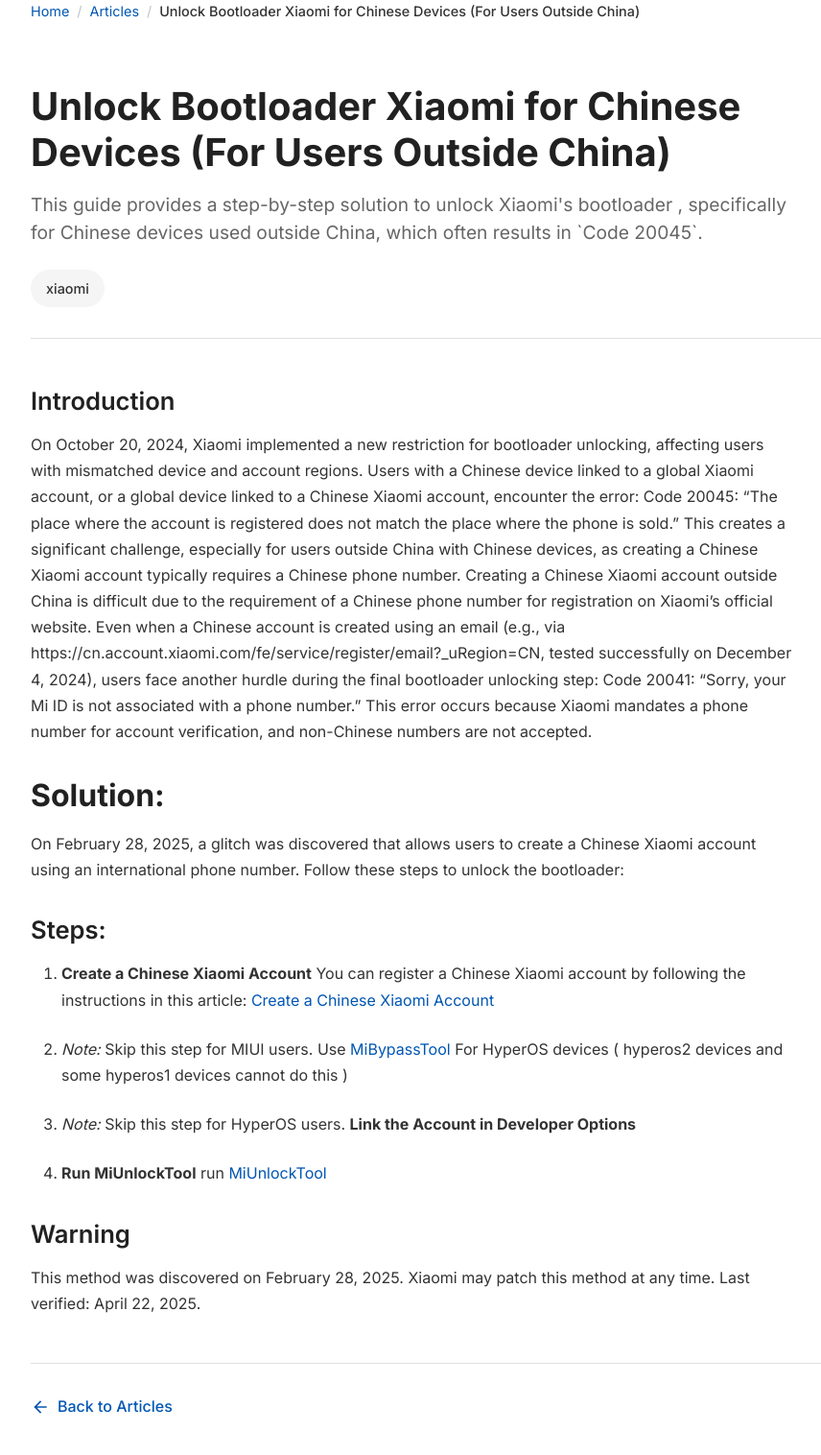
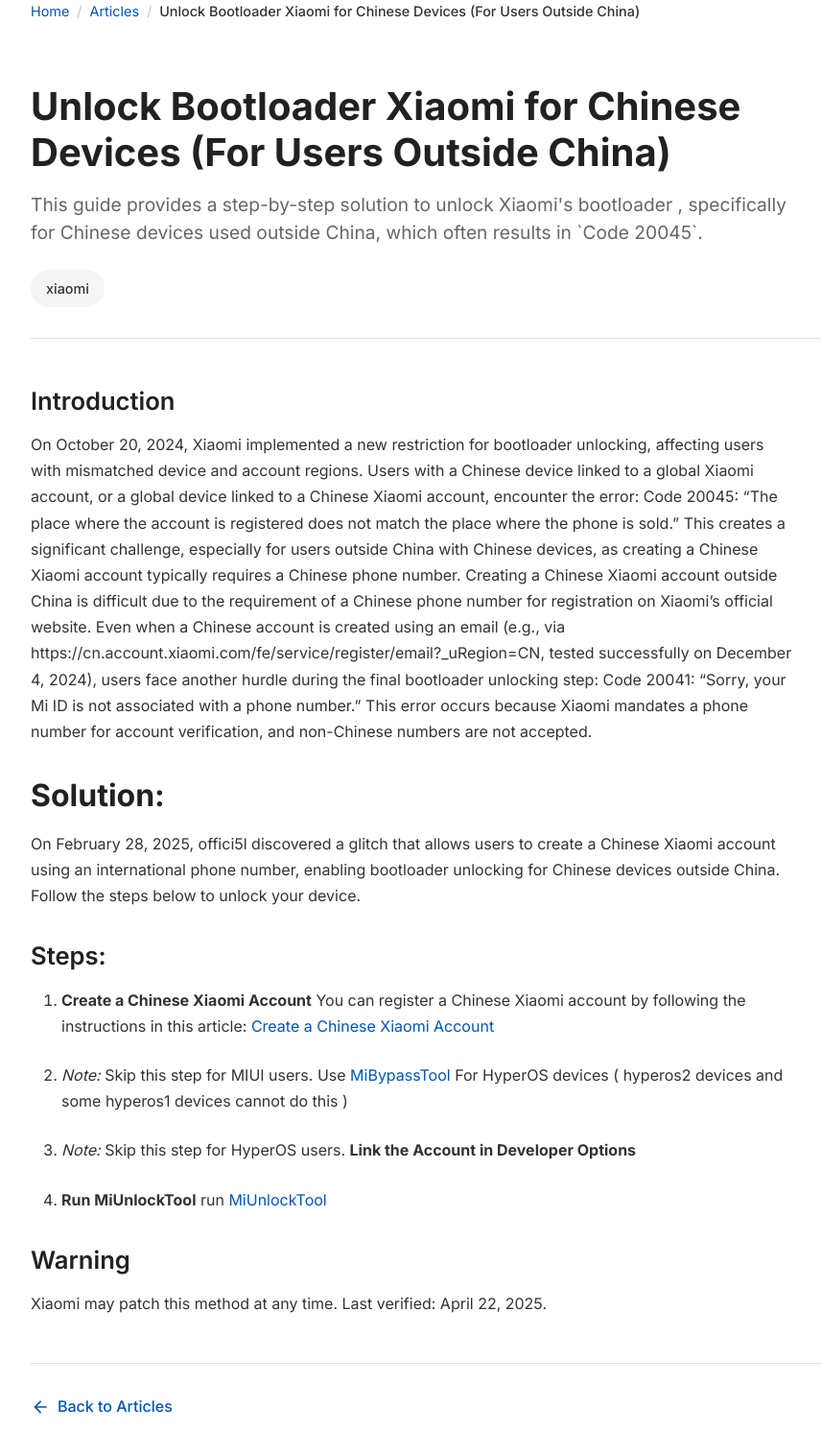
Before and after one commit to offici5l/offici5l.github.io, a Jekyll site: the page built from _articles/mi-cn-unlock.md, in a window 1280 px wide. Shown: the whole page at 96% size, without its empty margins (32-888 px from the left). Built offline with Jekyll 4.4.1, drawn with Linux system fonts in a browser that asks for light colours.

Commit message:
Update mi-cn-unlock.md

```diff
--- a/_articles/mi-cn-unlock.md
+++ b/_articles/mi-cn-unlock.md
@@ -14,7 +14,7 @@
 This error occurs because Xiaomi mandates a phone number for account verification, and non-Chinese numbers are not accepted.
 
 # Solution:
-On February 28, 2025, a glitch was discovered that allows users to create a Chinese Xiaomi account using an international phone number. Follow these steps to unlock the bootloader:
+On February 28, 2025, offici5l discovered a glitch that allows users to create a Chinese Xiaomi account using an international phone number, enabling bootloader unlocking for Chinese devices outside China. Follow the steps below to unlock your device.
 
 ## Steps:
 
@@ -32,4 +32,4 @@
 
 ## Warning
 
-This method was discovered on February 28, 2025. Xiaomi may patch this method at any time. Last verified: April 22, 2025.
+Xiaomi may patch this method at any time. Last verified: April 22, 2025.
```
